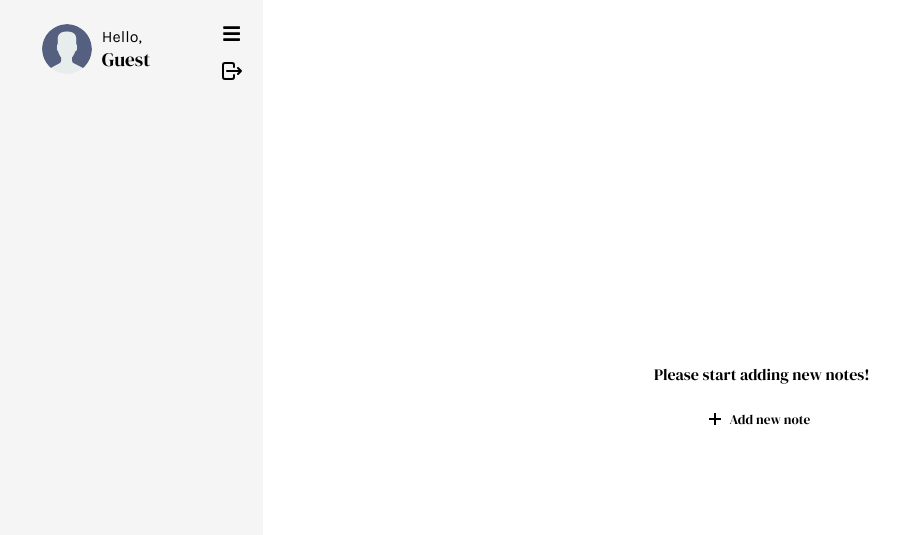
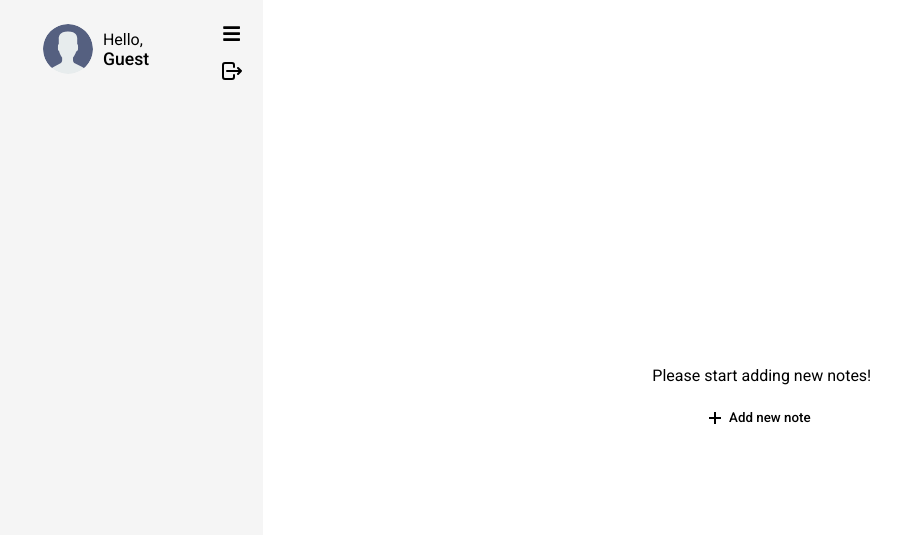
Before and after one commit to andrew-george/margin-app-v2.0, a React (Create React App) app: page / in a window 1280 px wide. Shown: the top 535 px of the page, without its empty margins (19-920 px from the left). Built offline with nearby package versions, Linux system fonts and the light colour scheme.

Commit message:
CHANGE: Typography styling

```diff
--- a/public/css/index.css
+++ b/public/css/index.css
@@ -1,8 +1,9 @@
-@import url("https://fonts.googleapis.com/css2?family=Karla:wght@200;300;400;500;600;700;800&display=swap");
+@import url("https://fonts.googleapis.com/css2?family=Inter:wght@100;200;300;400;500;600;700;800;900&display=swap");
+@import url("https://fonts.googleapis.com/css2?family=Roboto:wght@100;300;400;500;700;900&display=swap");
+@import url("https://fonts.googleapis.com/css2?family=Roboto+Mono:wght@100;200;300;400;500;600;700&display=swap");
+@import url("https://fonts.googleapis.com/css2?family=Roboto+Serif:opsz,wght@8..144,100;8..144,200;8..144,300;8..144,400;8..144,500;8..144,600;8..144,700;8..144,800;8..144,900&display=swap");
 @import url("https://fonts.googleapis.com/css2?family=Playfair+Display:wght@400;500;600;700;800;900&display=swap");
 @import url("https://fonts.googleapis.com/css2?family=DM+Serif+Display&display=swap");
-@import url("https://fonts.googleapis.com/css2?family=Fira+Code:wght@300;400;500;600;700&display=swap");
-@import url("https://fonts.googleapis.com/css2?family=Courier+Prime:wght@400;700&display=swap");
 :root {
   box-sizing: border-box;
   margin: 0;
@@ -30,7 +31,7 @@ button {
 }
 
 body {
-  font-family: "Karla";
+  font-family: "Roboto";
 }
 
 .app {
@@ -117,8 +118,8 @@ body {
   margin: 0;
 }
 .head .greeting .name {
-  font-family: "DM Serif Display";
-  font-size: 1.2rem;
+  font-weight: 500;
+  font-size: 1.1rem;
 }
 
 .pages {
@@ -206,7 +207,7 @@ footer .copyright .name {
   cursor: pointer;
 }
 .hero-area .main-title {
-  font-family: "DM Serif Display";
+  font-family: "Roboto Serif";
   font-size: 2rem;
   border: none;
   resize: none;
@@ -226,13 +227,14 @@ footer .copyright .name {
 }
 .hero-area .hero-date {
   padding: 0.8rem 0;
+  opacity: 0.7;
+  font-size: 0.8rem;
 }
 .hero-area .body {
   border: none;
   height: 100vh;
-  font-family: "Karla";
+  font-family: "Roboto";
   font-size: 1rem;
-  font-weight: 500;
   resize: none;
   overflow-y: auto;
   margin-top: 1rem;
@@ -258,13 +260,16 @@ footer .copyright .name {
   align-items: center;
 }
 .empty * {
-  font-family: "DM Serif Display";
+  font-family: "Roboto";
 }
 .empty .add-note {
   display: flex;
   align-items: center;
   padding: 0.5rem;
   border-radius: 10px;
+}
+.empty .add-note button {
+  font-weight: 500;
 }
 .empty .title {
   margin-bottom: 1rem;
@@ -301,13 +306,13 @@ footer .copyright .name {
 }
 
 .serif {
-  font-family: "DM Serif Display";
+  font-family: "Roboto Serif";
 }
 
 .sans {
-  font-family: "Karla";
+  font-family: "Roboto";
 }
 
 .mono {
-  font-family: "Courier Prime";
+  font-family: "Roboto Mono";
 }/*# sourceMappingURL=index.css.map */
--- a/src/sass/_hero-area.scss
+++ b/src/sass/_hero-area.scss
@@ -37,6 +37,8 @@
 	}
 	.hero-date {
 		padding: 0.8rem 0;
+		opacity: 0.7;
+		font-size: 0.8rem;
 	}
 
 	.body {
@@ -44,7 +46,6 @@
 		height: 100vh;
 		font-family: $sans;
 		font-size: 1rem;
-		font-weight: 500;
 		resize: none;
 		overflow-y: auto;
 		margin-top: 1rem;
@@ -74,7 +75,7 @@
 	align-items: center;
 
 	* {
-		font-family: $serif;
+		font-family: $sans;
 	}
 
 	.add-note {
@@ -82,6 +83,10 @@
 		align-items: center;
 		padding: 0.5rem;
 		border-radius: 10px;
+
+		button {
+			font-weight: 500;
+		}
 	}
 
 	.title {
--- a/src/sass/_sidebar-head.scss
+++ b/src/sass/_sidebar-head.scss
@@ -17,8 +17,8 @@
 		}
 
 		.name {
-			font-family: $serif;
-			font-size: 1.2rem;
+			font-weight: 500;
+			font-size: 1.1rem;
 		}
 	}
 }
--- a/src/sass/_variables.scss
+++ b/src/sass/_variables.scss
@@ -1,4 +1,4 @@
-$sans: 'Karla';
-$serif: 'DM Serif Display';
-$mono: 'Courier Prime';
+$sans: 'Roboto';
+$serif: 'Roboto Serif';
+$mono: 'Roboto Mono';
 $playfair: 'Playfair Display';
--- a/src/sass/index.scss
+++ b/src/sass/index.scss
@@ -10,12 +10,14 @@
 @use 'hero-area';
 @use 'utils';
 
-@import url('https://fonts.googleapis.com/css2?family=Karla:wght@200;300;400;500;600;700;800&display=swap');
+@import url('https://fonts.googleapis.com/css2?family=Inter:wght@100;200;300;400;500;600;700;800;900&display=swap');
+
+@import url('https://fonts.googleapis.com/css2?family=Roboto:wght@100;300;400;500;700;900&display=swap');
+
+@import url('https://fonts.googleapis.com/css2?family=Roboto+Mono:wght@100;200;300;400;500;600;700&display=swap');
+
+@import url('https://fonts.googleapis.com/css2?family=Roboto+Serif:opsz,wght@8..144,100;8..144,200;8..144,300;8..144,400;8..144,500;8..144,600;8..144,700;8..144,800;8..144,900&display=swap');
 
 @import url('https://fonts.googleapis.com/css2?family=Playfair+Display:wght@400;500;600;700;800;900&display=swap');
 
 @import url('https://fonts.googleapis.com/css2?family=DM+Serif+Display&display=swap');
-
-@import url('https://fonts.googleapis.com/css2?family=Fira+Code:wght@300;400;500;600;700&display=swap');
-
-@import url('https://fonts.googleapis.com/css2?family=Courier+Prime:wght@400;700&display=swap');
```
Also changed, not shown: 1 other file (tests, documents, lock files or other folders).
